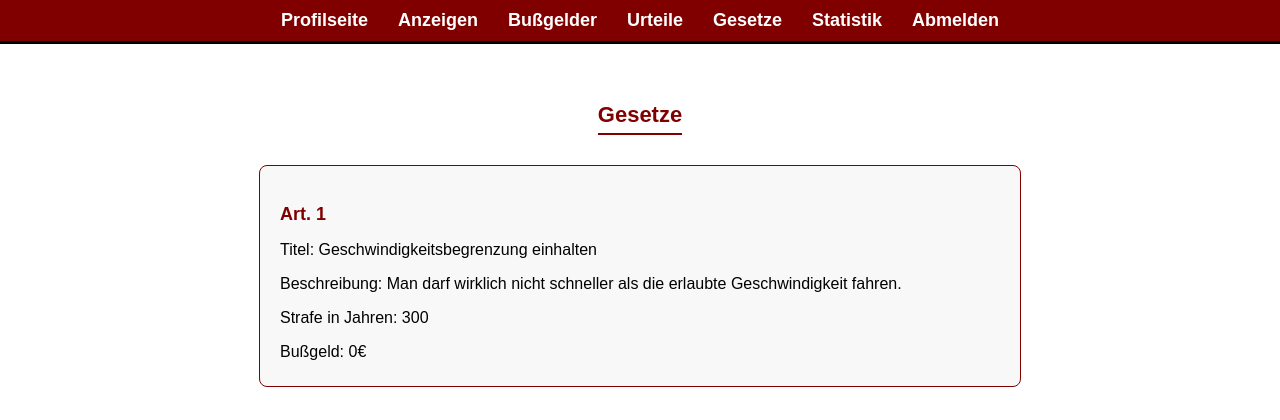
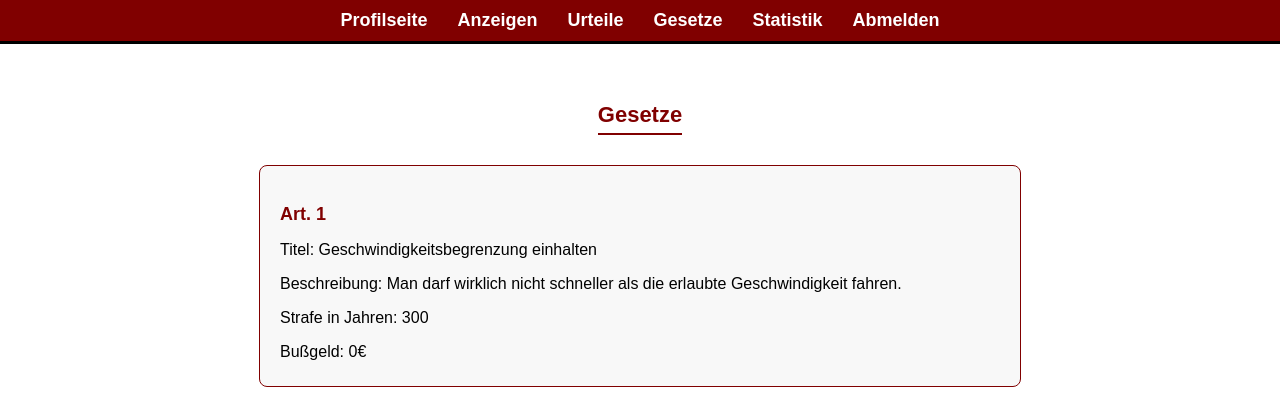
Before and after one commit to MariusMattes/Der-Staat, a Django app: page /ro/gesetze in a window 1280 px wide. Shown: the top 420 px of the page. Run offline with Django 5.2, Linux system fonts and the light colour scheme.

Commit message:
bußgelder ausklammern

```diff
--- a/rechtApp/templates/rechtApp/navigationsleiste.html
+++ b/rechtApp/templates/rechtApp/navigationsleiste.html
@@ -2,7 +2,7 @@
     <div class="navigationDivCLASS">
         <div class="navigationEintragDivCLASS"><a class="navigationLinkCLASS" href="profilseite">Profilseite</a></div>
         <div class="navigationEintragDivCLASS"><a class="navigationLinkCLASS" href="anzeigen">Anzeigen</a></div>
-        <div class="navigationEintragDivCLASS"><a class="navigationLinkCLASS" href="bussgelder">Bußgelder</a></div>
+        <!--<div class="navigationEintragDivCLASS"><a class="navigationLinkCLASS" href="bussgelder">Bußgelder</a></div>-->
         <div class="navigationEintragDivCLASS"><a class="navigationLinkCLASS" href="urteile">Urteile</a></div>
         <div class="navigationEintragDivCLASS"><a class="navigationLinkCLASS" href="gesetze">Gesetze</a></div>
         <div class="navigationEintragDivCLASS"><a class="navigationLinkCLASS" href="statistik">Statistik</a></div>
```
Also changed, not shown: rechtApp/static/datenbank/gesetzereform.xml (line endings or trailing spaces).
